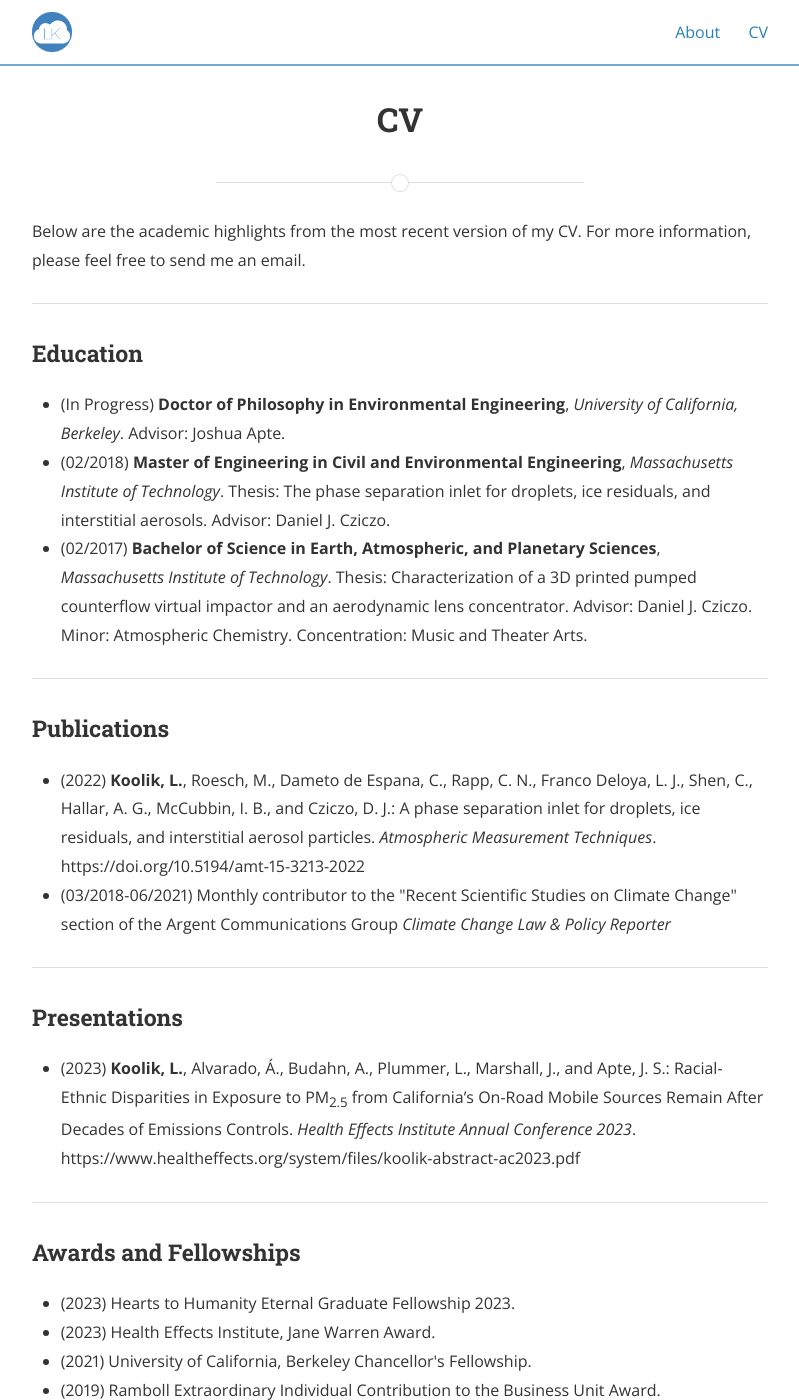
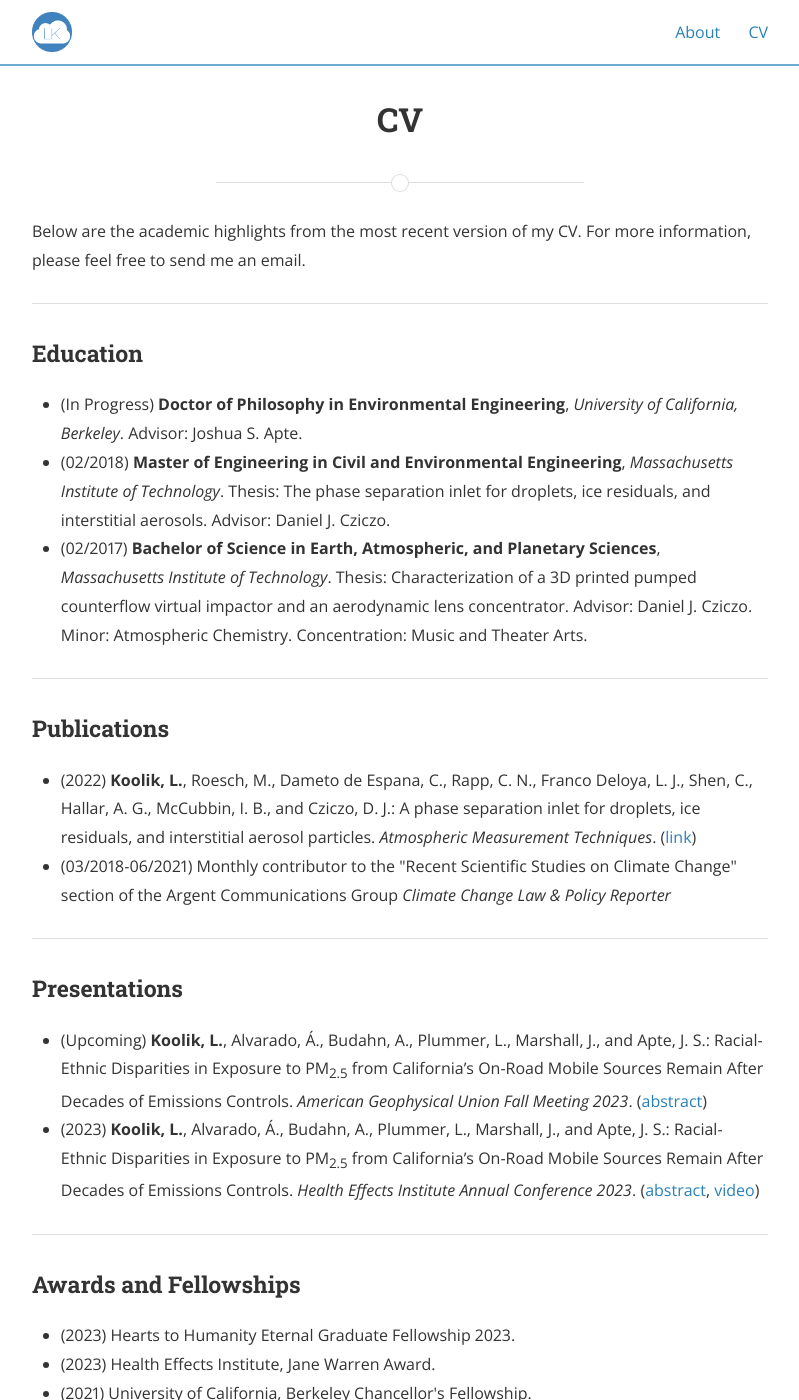
Before and after one commit to lkoolik/lkoolik.github.io, a Jekyll site: the page built from cv.md, in a window 1280 px wide and 1400 px high. Shown: the whole window, without its empty margins (240-1039 px from the left). Built offline with Jekyll 4.4.1, drawn with Linux system fonts in a browser that asks for light colours; nearby versions of some CDN libraries.

Commit message:
Update cv.md

```diff
--- a/cv.md
+++ b/cv.md
@@ -11,7 +11,7 @@ main_nav: true
 
 <h3>Education</h3>
 <ul>
-  <li>(In Progress) <b>Doctor of Philosophy in Environmental Engineering</b>, <i>University of California, Berkeley</i>. Advisor: Joshua Apte.</li>
+  <li>(In Progress) <b>Doctor of Philosophy in Environmental Engineering</b>, <i>University of California, Berkeley</i>. Advisor: Joshua S. Apte.</li>
   <li>(02/2018) <b>Master of Engineering in Civil and Environmental Engineering</b>, <i>Massachusetts Institute of Technology</i>. Thesis: The phase separation inlet for droplets, ice residuals, and interstitial aerosols. Advisor: Daniel J. Cziczo.</li>
   <li>(02/2017) <b>Bachelor of Science in Earth, Atmospheric, and Planetary Sciences</b>, <i>Massachusetts Institute of Technology</i>. Thesis: Characterization of a 3D printed pumped counterflow virtual impactor and an aerodynamic lens concentrator. Advisor: Daniel J. Cziczo. Minor: Atmospheric Chemistry. Concentration: Music and Theater Arts.</li>
 </ul>
@@ -20,7 +20,7 @@ main_nav: true
 
 <h3>Publications</h3>
 <ul>
-  <li>(2022) <b>Koolik, L.</b>, Roesch, M., Dameto de Espana, C., Rapp, C. N., Franco Deloya, L. J., Shen, C., Hallar, A. G., McCubbin, I. B., and Cziczo, D. J.: A phase separation inlet for droplets, ice residuals, and interstitial aerosol particles. <i> Atmospheric Measurement Techniques</i>. https://doi.org/10.5194/amt-15-3213-2022</li>
+  <li>(2022) <b>Koolik, L.</b>, Roesch, M., Dameto de Espana, C., Rapp, C. N., Franco Deloya, L. J., Shen, C., Hallar, A. G., McCubbin, I. B., and Cziczo, D. J.: A phase separation inlet for droplets, ice residuals, and interstitial aerosol particles. <i> Atmospheric Measurement Techniques</i>. (<a href="https://doi.org/10.5194/amt-15-3213-2022">link</a>)</li>
   <li>(03/2018-06/2021) Monthly contributor to the "Recent Scientific Studies on Climate Change" section of the Argent Communications Group <i>Climate Change Law & Policy Reporter</i></li>
 </ul>
 
@@ -28,7 +28,8 @@ main_nav: true
 
 <h3>Presentations</h3>
 <ul>
-  <li>(2023) <b>Koolik, L.</b>, Alvarado, Á., Budahn, A., Plummer, L., Marshall, J., and Apte, J. S.: Racial-Ethnic Disparities in Exposure to PM<sub>2.5</sub> from California’s On-Road Mobile Sources Remain After Decades of Emissions Controls. <i> Health Effects Institute Annual Conference 2023</i>. https://www.healtheffects.org/system/files/koolik-abstract-ac2023.pdf</li>
+  <li>(Upcoming) <b>Koolik, L.</b>, Alvarado, Á., Budahn, A., Plummer, L., Marshall, J., and Apte, J. S.: Racial-Ethnic Disparities in Exposure to PM<sub>2.5</sub> from California’s On-Road Mobile Sources Remain After Decades of Emissions Controls. <i> American Geophysical Union Fall Meeting 2023</i>. (<a href="https://agu.confex.com/agu/fm23/meetingapp.cgi/Paper/1353220">abstract</a>)</li>
+  <li>(2023) <b>Koolik, L.</b>, Alvarado, Á., Budahn, A., Plummer, L., Marshall, J., and Apte, J. S.: Racial-Ethnic Disparities in Exposure to PM<sub>2.5</sub> from California’s On-Road Mobile Sources Remain After Decades of Emissions Controls. <i> Health Effects Institute Annual Conference 2023</i>. (<a href="https://www.healtheffects.org/system/files/koolik-abstract-ac2023.pdf">abstract</a>, <a href="https://www.youtube.com/live/o81og34HRfw?si=4AH7Bvb-w2o41OHT">video</a>)</li>
 </ul>
 
 <hr>
```
